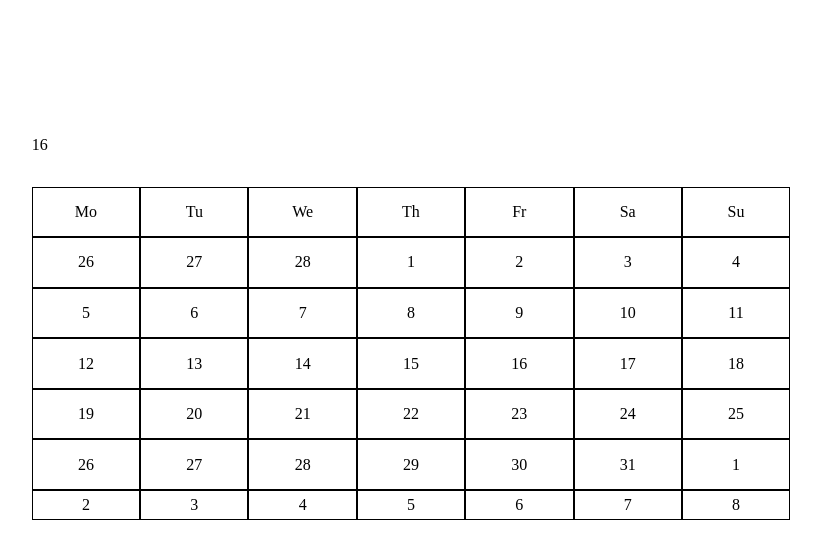
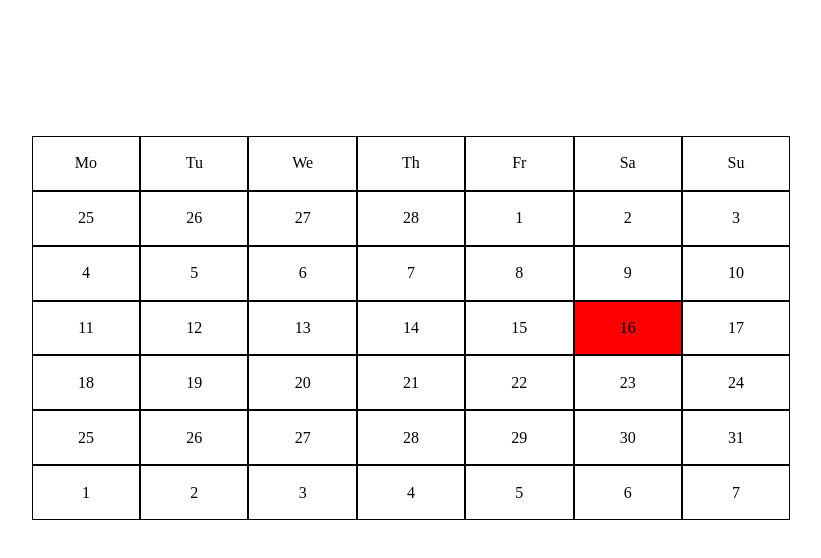
Before and after one commit to janKozie1/react-hooks-todo, a React (Create React App) app: page / in a window 1280 px wide. Shown: the top 558 px of the page, without its empty margins (229-1050 px from the left). Built offline with nearby package versions, Linux system fonts and the light colour scheme.

Commit message:
Added selection of day functionality

```diff
--- a/src/components/CalendarComponents/Calendar.js
+++ b/src/components/CalendarComponents/Calendar.js
@@ -1,27 +1,23 @@
 import React, { useState, useEffect } from 'react';
-import Day from './Day'
 import Week from './Week'
-import DayOfWeek from './DayOfWeek'
+import DaysNames from './DaysNames'
 
 import { formatCalendar } from '../../functions/formatCalendar'
-import { Months } from '../../data/Months'
 
 import '../../styles/Calendar.css'
 
 const Calendar = ({ date }) => {
 
 
-    let [offset, setOffset] = useState(2)
-    let [selectedDay, setSelectedDay] = useState(new Date().getDate())
-
+    let [offset, setOffset] = useState(1)
+    let [selectedDay, setSelectedDay] = useState({day:new Date().getDate(),month:new Date().getMonth()})
 
     return (
         <div className='calendar'>
-        {selectedDay}
-            <Week days={['Mo','Tu','We','Th','Fr','Sa','Su']} />
+            <DaysNames offset={offset} />
             {
-                formatCalendar(offset, new Date(date.getFullYear(), date.getMonth(), 1)).map((week,i)=>{
-                    return <Week days={week} key={i}/>
+                formatCalendar(offset, new Date(date.getFullYear(), date.getMonth(), 1)).map((week, i) => {
+                    return <Week days={week} key={i} selectedDay={selectedDay} setSelectedDay={setSelectedDay} />
                 })
             }
         </div>
--- a/src/components/CalendarComponents/Day.js
+++ b/src/components/CalendarComponents/Day.js
@@ -1,9 +1,10 @@
 import React, { useState } from 'react';
 import '../../styles/Day.css'
-const Day = ({ day }) => {
+
+const Day = ({ day, selectedDay, setSelectedDay }) => {
     return (
-        <div className={`day`}>
-            {day}
+        <div className={`day ${selectedDay.day === day.day && selectedDay.month === day.month ? 'selected' : ''}`} onClick={() => setSelectedDay({ day : day.day, month : day.month })} >
+            {day.day}
         </div>
     );
 };
--- a/src/components/CalendarComponents/DayOfWeek.js
+++ /dev/null
@@ -1,12 +0,0 @@
-import React, { useState } from 'react';
-import '../../styles/Day.css'
-const Day = ({day, offset}) => {
-    const days = ['Su','Mo', 'Tu','We','Th','Fr','Sa']
-    return (
-        <div className='day'>
-            {days[(day+offset)%days.length]}
-        </div>
-    );
-};
-
-export default Day;
--- /dev/null
+++ b/src/components/CalendarComponents/DaysNames.js
@@ -0,0 +1,16 @@
+import React, { useState } from 'react';
+import '../../styles/Day.css'
+import '../../styles/Week.css'
+
+const DaysNames = ({ offset }) => {
+    const days = ['Su', 'Mo', 'Tu', 'We', 'Th', 'Fr', 'Sa']
+    return (
+        <div className='week'>
+            {days.map((e, i) => {
+                return <div className='day' key={i}>{days[(i + offset)%days.length]}</div>
+            })}
+        </div>
+    );
+};
+
+export default DaysNames;
--- a/src/components/CalendarComponents/Week.js
+++ b/src/components/CalendarComponents/Week.js
@@ -1,11 +1,11 @@
 import React, { useState } from 'react';
 import Day from './Day'
 import '../../styles/Week.css'
-const Week = ({days}) => {
+const Week = ({ days, offset, selectedDay, setSelectedDay }) => {
     return (
         <div className='week'>
-            {days.map((day,i)=>{
-                return <Day key={i} day={day} />
+            {days.map((day, i) => {
+                return <Day key={i} day={day} offset={offset} selectedDay={selectedDay} setSelectedDay={setSelectedDay} />
             })}
         </div>
     );
--- a/src/functions/formatCalendar.js
+++ b/src/functions/formatCalendar.js
@@ -1,9 +1,9 @@
-import {Months} from '../data/Months'
+import { Months } from '../data/Months'
 
-export let formatCalendar = (offset,first) =>{
-
+export let formatCalendar = (offset, first) => {
     let month = new Array(6).fill(null).map((el, index) => new Array(7).fill(null).map((el2, index2) => {
-        return index * 7 + offset + index2 - Number(first.getDay()) + 1 <= 0 ? index * 7 + index2 - Number(first.getDay()) + 1 + offset + Number(Months[first.getMonth() - 1].days) : (index * 7 + offset + index2 - Number(first.getDay())) % Months[first.getMonth()].days + 1
+        let temp = index * 7 + offset + index2 - Number(first.getDay());
+        return temp + 1 <= 0 ? { day: temp + 1 + Number(Months[first.getMonth() - 1].days), month: first.getMonth() - 1 } : temp + 1 <= Months[first.getMonth()].days ? { day: temp + 1, month: first.getMonth() } : { day: temp % Months[first.getMonth()].days + 1, month: first.getMonth() + 1 }
     }))
     return month;
 }
```
